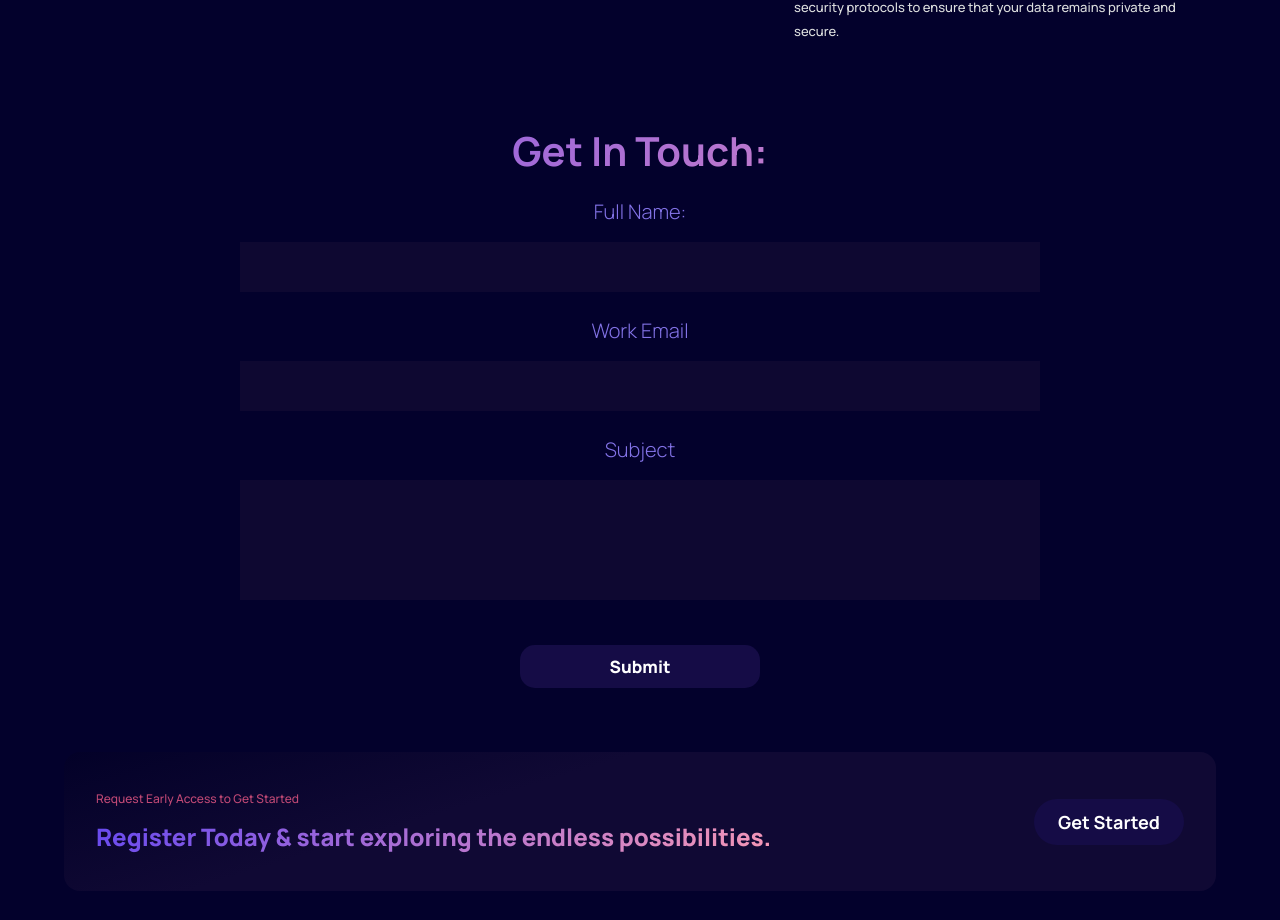
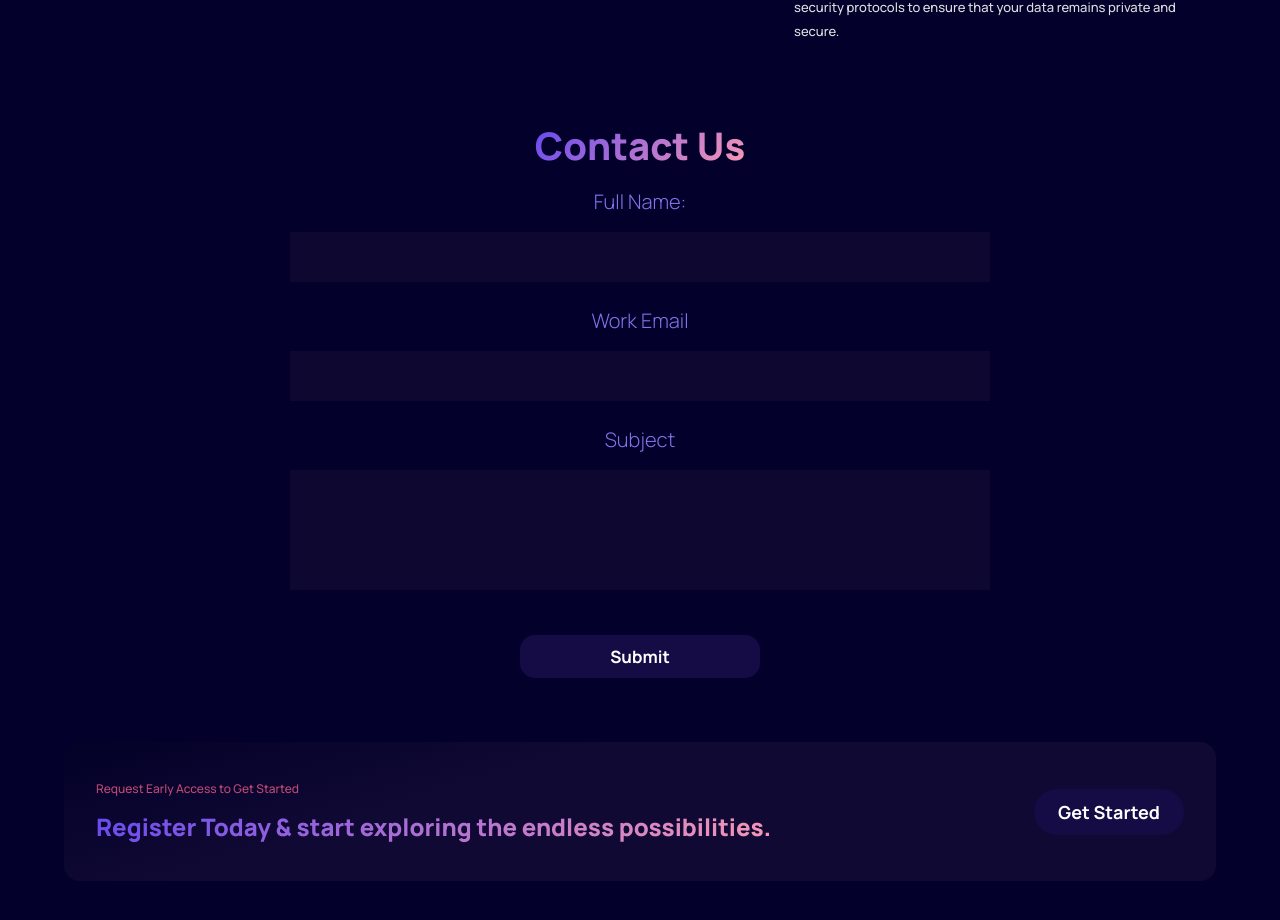
Before and after one commit to stormrageqb/GPT-based-text-summarization, a React (Vite) app: page / in a window 1280 px wide. Shown: the part 3478-4398 px from the top of the page. Built offline with nearby package versions, Linux system fonts and the light colour scheme.

Commit message:
fixed the last issue with the contact component

```diff
--- a/src/containers/contact/Contact.jsx
+++ b/src/containers/contact/Contact.jsx
@@ -3,27 +3,39 @@ import "./contact.css";
 const Contact = () => {
   return (
     <div id="contact">
-      <div className="gpt3__contact-text">
       {/* fix the issue here on the gradient text with the contact header*/}
       {/*TO DO */}
-        <div className="gradient__text">
-          <h1 className="contact-headline">Get In Touch:</h1>
+      <div className="contact__headline">
+        <h1 className="gradient__text">Contact Us</h1>
       </div>
-
       <form className="contact-form">
         <label>Full Name:</label>
-          <input className="contactInput" name="fullname" type="text"></input>
+        <input
+          className="contactInput"
+          name="fullname"
+          type="text"
+          required
+        ></input>
         <label>Work Email</label>
-          <input className="contactInput" name="email" type="email"></input>
+        <input
+          className="contactInput"
+          name="email"
+          type="email"
+          required
+        ></input>
         <label>Subject</label>
         <input
           className="contact-subjectInput"
           name="subject"
           type="text"
         ></input>
-          <input className="submitInput" name="submit" type="submit"></input>
+        <input
+          className="submitInput"
+          name="submit"
+          type="submit"
+          required
+        ></input>
       </form>
-      </div>
     </div>
   );
 };
--- a/src/containers/contact/contact.css
+++ b/src/containers/contact/contact.css
@@ -1,10 +1,18 @@
-.contact-headline {
+.contact__headline h1 {
+  font-size: 38px;
+  line-height: 45px;
+  font-weight: 800;
   font-family: var(--font-family);
+}
+.contact__headline {
+  flex: 1;
+  display: flex;
+  justify-content: center;
+  padding-bottom: 20px;
+  align-items: center;
+  flex-direction: column;
   text-align: center;
-  padding-bottom: 20px;
-  font-size: 40px;
 }
-
 .contact-form {
   display: flex;
   width: 100%;
@@ -22,7 +30,7 @@ label {
   margin-bottom: 17px;
 }
 .contactInput {
-  width: 800px;
+  width: 700px;
   height: 50px;
   font-size: 20px;
   border: none;
@@ -34,7 +42,7 @@ label {
   filter: brightness(110%);
 }
 .contact-subjectInput {
-  width: 800px;
+  width: 700px;
   height: 120px;
   font-size: 20px;
   border: none;
@@ -52,7 +60,7 @@ label {
   border: none;
   font-size: 17px;
   padding: 10px 90px;
-  font-weight: 800;
+  font-weight: 700;
   margin-top: 20px;
   border-radius: 15px;
   cursor: pointer;
```
Lines whose indentation alone changed are shown as unchanged.
